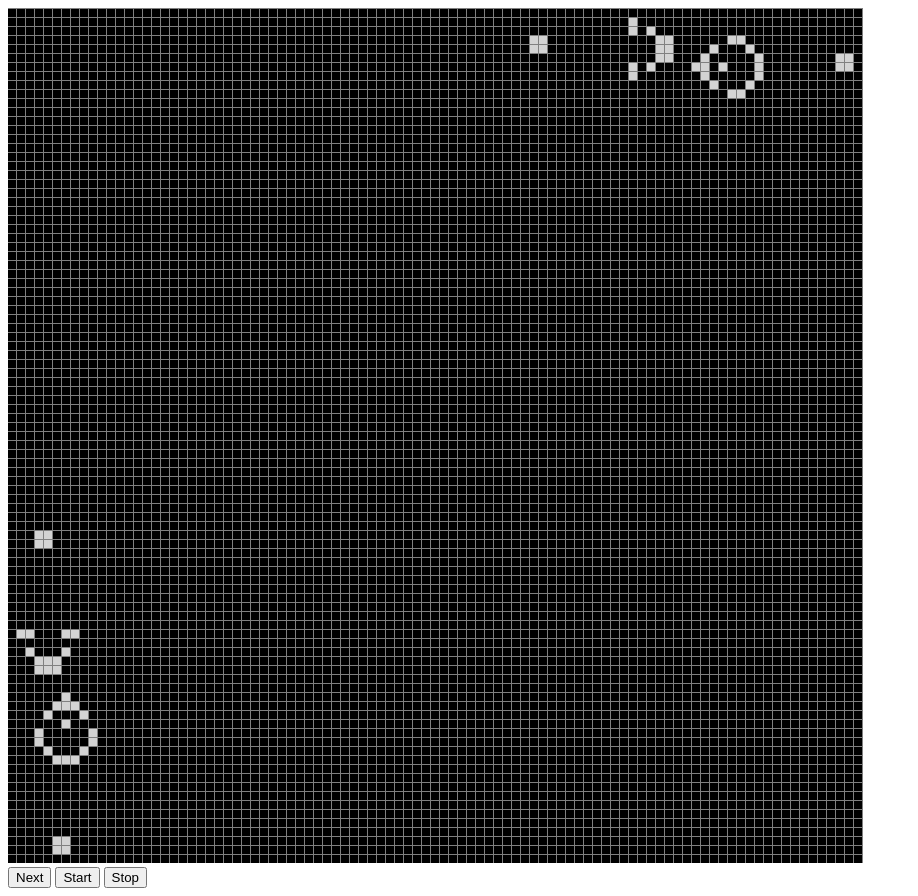
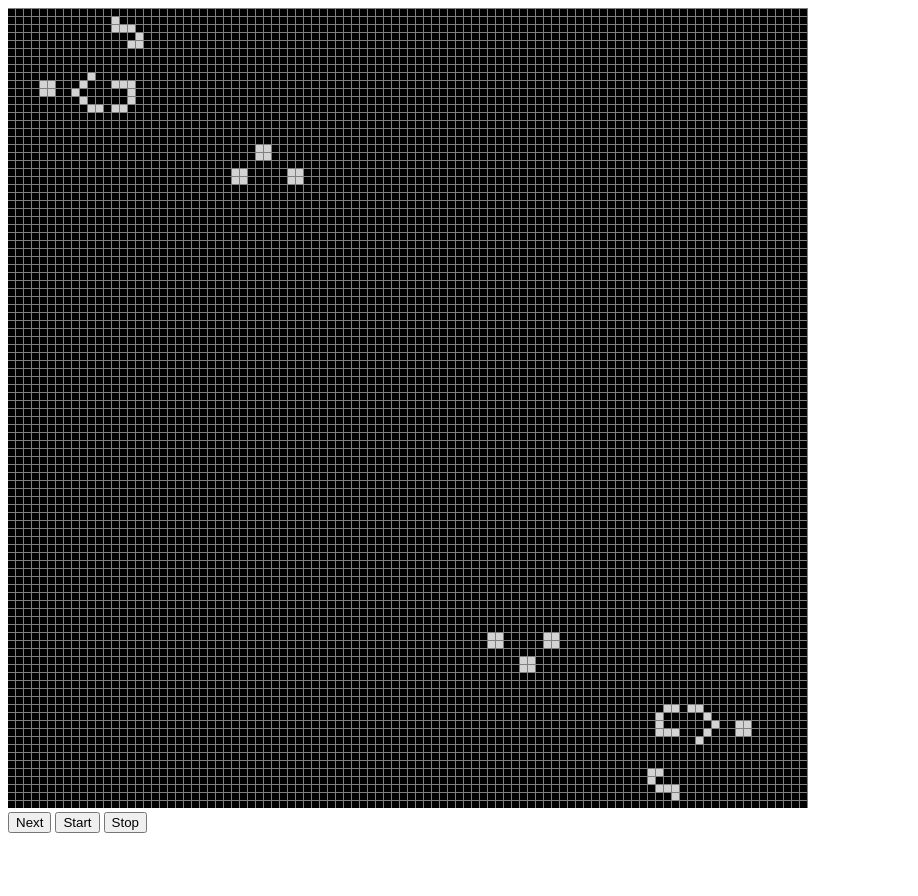
Before and after one commit to ivanpankov/game-of-life, a plain HTML site: page index.html in a window 1280 px wide. Shown: the whole page, without its empty margins (0-918 px from the left). After the commit the page ends 841 px from the top, so only its background shows below. Drawn offline with Linux system fonts and the light colour scheme.

Commit message:
add more scenes

```diff
--- a/main.js
+++ b/main.js
@@ -3,7 +3,7 @@ const nextButton = document.getElementById("next");
 const startButton = document.getElementById("start");
 const stopButton = document.getElementById("stop");
 
-const universe = twoGuns(70);
+const universe = twoSimkinGun();
 
 nextButton.addEventListener("click", () => {
   universe.next();
--- a/patterns.js
+++ b/patterns.js
@@ -40,6 +40,19 @@ class Pattern {
   }
 }
 
+const GRID = [
+  "123456789|123456789|123456789|",
+  "2        |         |         |",
+  "3        |         |         |",
+  "4        |         |         |",
+  "5        |         |         |",
+  "6        |         |         |",
+  "7        |         |         |",
+  "8        |         |         |",
+  "9        |         |         |",
+  "---------|---------|---------|",
+];
+
 class Block extends Pattern {
   constructor(x, y) {
     const items = ["xx", "xx"];
@@ -70,3 +83,39 @@ class GosperGliderGun extends Pattern {
     super(items, x, y);
   }
 }
+
+class SimkinGliderGun extends Pattern {
+  constructor(x, y) {
+    const items = [
+      "xx     xx         |         |2   ",
+      "xx     xx         |         |3   ",
+      "                  |         |4   ",
+      "    xx            |         |5   ",
+      "    xx            |         |6   ",
+      "                  |         |7   ",
+      "        |         |         |8   ",
+      "        |         |         |9   ",
+      "--------|---------|          ----",
+      "23456789|123456789|   xx xx      ",
+      "        |         |  x     x     ",
+      "        |         |  x      x  xx",
+      "        |         |  xxx   x   xx",
+      "        |         |       x      ",
+      "        |         |              ",
+      "        |         |              ",
+      "        |                   |8   ",
+      "        |           xx      |9   ",
+      "--------|--------   x       |----",
+      "23456789|12345678    xxx    |1234",
+      "        |              x    |2   ",
+    ];
+    super(items, x, y);
+  }
+}
+
+class Gun extends Pattern {
+  constructor(x, y) {
+    const items = ["xxxxxxxx xxxxx   xxx      xxxxxxx xxxxx"];
+    super(items, x, y);
+  }
+}
--- a/scenes.js
+++ b/scenes.js
@@ -1,4 +1,4 @@
-function twoGuns(speedInMs) {
+function twoGosperGuns(speedInMs) {
   const COLS = 95;
   const ROWS = 95;
 
@@ -11,8 +11,39 @@ function twoGuns(speedInMs) {
   gun2.flipX();
   gun2.flipY();
 
+  // gun1.flipX();
+  // gun2.flipX();
+  // gun2.rotate();
+  // gun2.rotate();
+
   universe.populate(gun1);
   universe.populate(gun2);
 
   return universe;
 }
+
+function twoSimkinGun(speedInMs) {
+  const COLS = 100;
+  const ROWS = 100;
+
+  const universe = new Universe(universeEl, COLS, ROWS, speedInMs);
+  const gun2 = new SimkinGliderGun(4, 1);
+  const gun1 = new SimkinGliderGun(60, 78);
+
+  gun2.rotate();
+  gun2.rotate();
+
+  universe.populate(gun1);
+  universe.populate(gun2);
+
+  return universe;
+}
+
+function empty(speedInMs) {
+  const COLS = 95;
+  const ROWS = 95;
+
+  const universe = new Universe(universeEl, COLS, ROWS, speedInMs);
+
+  return universe;
+}
--- a/styles.css
+++ b/styles.css
@@ -13,6 +13,7 @@
   background-color: black;
   border-top: 1px solid gray;
   border-right: 1px solid gray;
+  box-sizing: border-box;
 }
 
 #universe > div > div.live {
```
